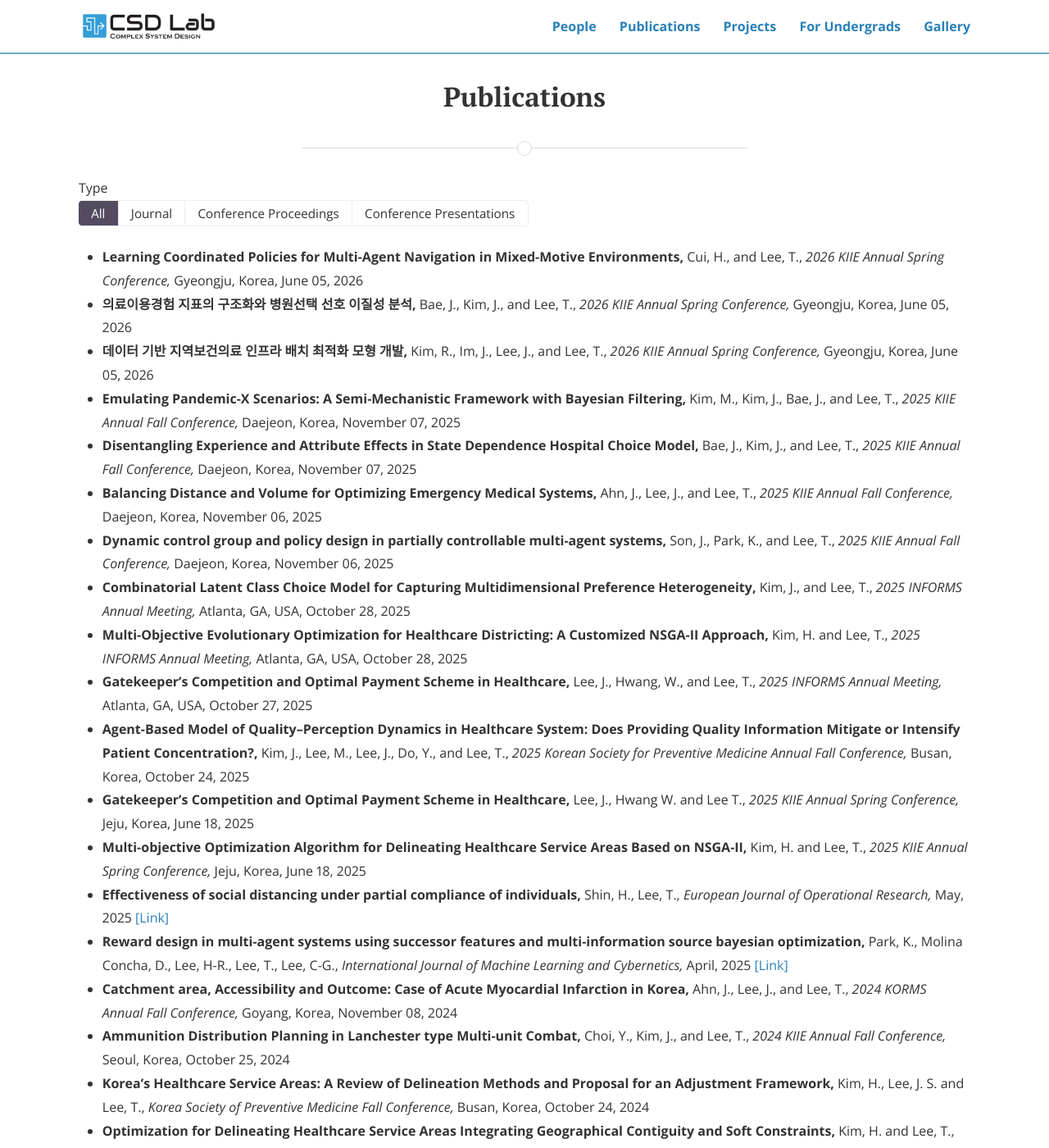
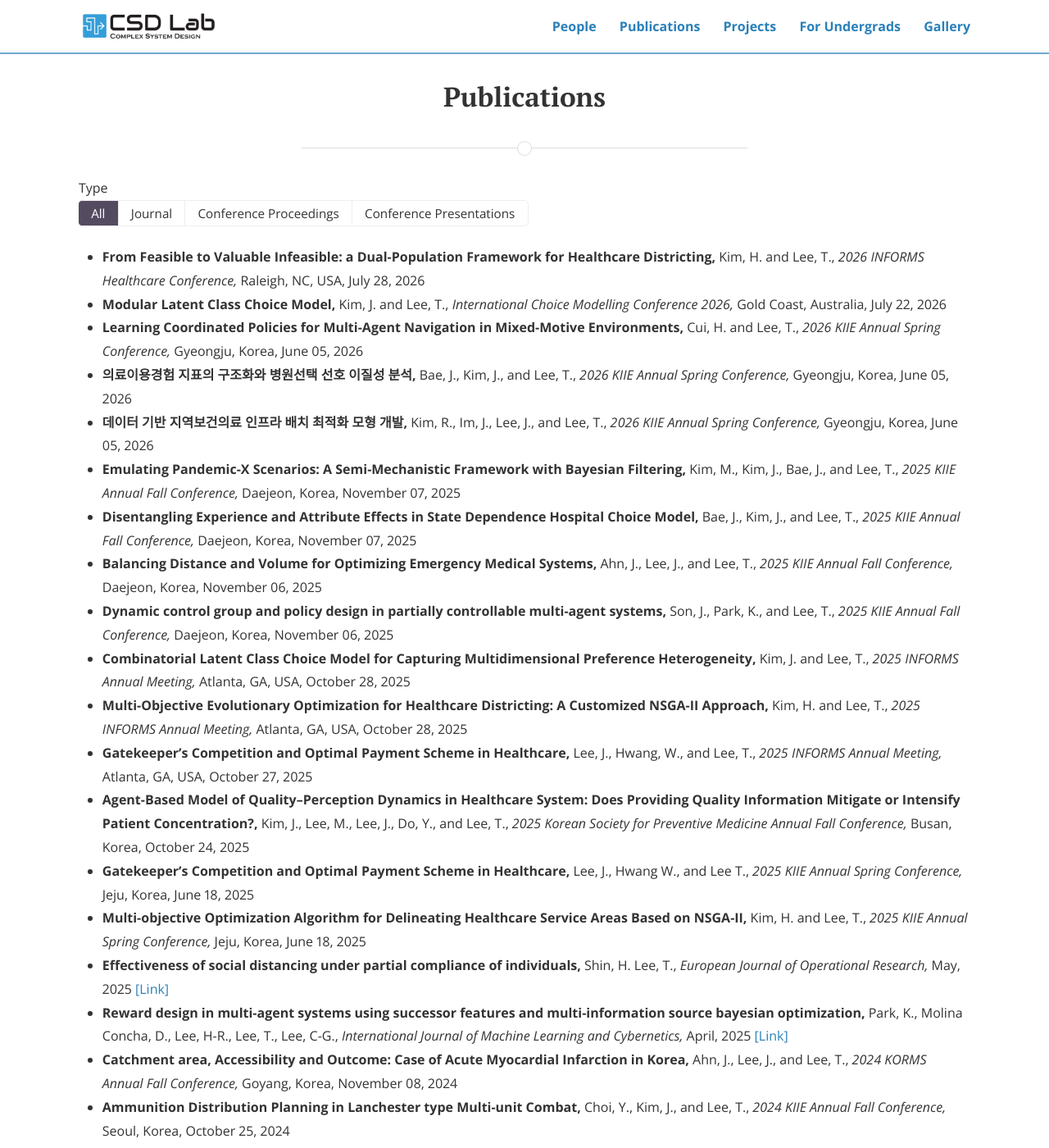
Before and after one commit to CSDlab-KAIST/csdlab-kaist.github.io, a Jekyll site: the page built from publications.html, in a window 1280 px wide and 1400 px high. Shown: the whole window at 82% size. Built offline with Jekyll 4.4.1, drawn with Linux system fonts in a browser that asks for light colours; nearby versions of some CDN libraries; some of the changed text lies outside the part shown.

Commit message:
Update publications.yml

```diff
--- a/_data/publications.yml
+++ b/_data/publications.yml
@@ -2529,7 +2529,7 @@ papers:
     link: ""
 
   - title: "Gatekeeper’s Competition and Optimal Payment Scheme in Healthcare"
-    author: "Lee, J., Hwang W. and Lee T."
+    author: "Lee, J., Hwang W., and Lee T."
     venue: "2025 KIIE Annual Spring Conference"
     month: June 18
     year: 2025
@@ -2545,7 +2545,7 @@ papers:
 
 
   - title: "Reward function design method to achieve system-level objectives in ambulance diversion problem"
-    author: "Lee, H-R., and Lee, T."
+    author: "Lee, H-R. and Lee, T."
     venue: "European Journal of Operational Research"
     month: September
     year: 2024
@@ -2576,7 +2576,7 @@ papers:
     link: "https://doi.org/10.1007/s13042-025-02622-z"
 
   - title: "Effectiveness of social distancing under partial compliance of individuals"
-    author: "Shin, H., Lee, T."
+    author: "Shin, H. Lee, T."
     venue: "European Journal of Operational Research"
     month: May
     year: 2025
@@ -2636,7 +2636,7 @@ papers:
     link: ""
 
   - title: "Combinatorial Latent Class Choice Model for Capturing Multidimensional Preference Heterogeneity"
-    author: "Kim, J., and Lee, T."
+    author: "Kim, J. and Lee, T."
     venue: "2025 INFORMS Annual Meeting"
     month: October 28
     year: 2025
@@ -2742,7 +2742,7 @@ papers:
     link: ""
 
   - title: "Learning Coordinated Policies for Multi-Agent Navigation in Mixed-Motive Environments"
-    author: "Cui, H., and Lee, T."
+    author: "Cui, H. and Lee, T."
     venue: "2026 KIIE Annual Spring Conference"
     month: June 05
     year: 2026
@@ -2755,3 +2755,33 @@ papers:
         url:
     award: ""
     link: ""
+
+  - title: "Modular Latent Class Choice Model"
+    author: "Kim, J. and Lee, T."
+    venue: "International Choice Modelling Conference 2026"
+    month: July 22
+    year: 2026
+    yearS: 2026.0722
+    location: Gold Coast, Australia
+    topics:
+    type: conference-presentations
+    materials:
+      - label:
+        url:
+    award: ""
+    link: ""
+
+  - title: "From Feasible to Valuable Infeasible: a Dual-Population Framework for Healthcare Districting"
+    author: "Kim, H. and Lee, T."
+    venue: "2026 INFORMS Healthcare Conference"
+    month: July 28
+    year: 2026
+    yearS: 2026.0728
+    location: Raleigh, NC, USA
+    topics:
+    type: conference-presentations
+    materials:
+      - label:
+        url:
+    award: ""
+    link: ""
```
